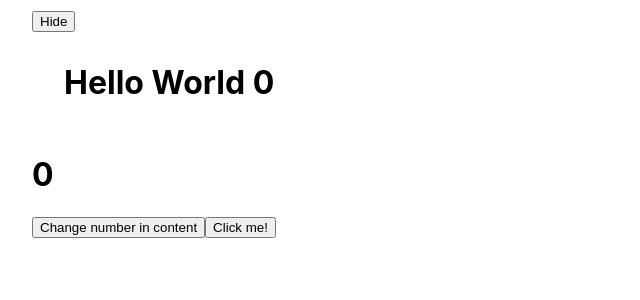
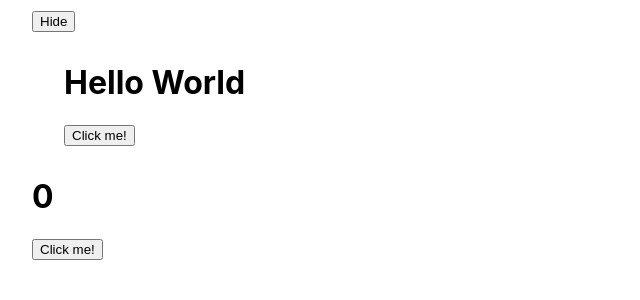
Before and after one commit to khiemk31/ReactJs, a React (Create React App) app in the folder fake_tiktok/: page / in a window 1280 px wide. Shown: the top 300 px of the page, without its empty margins (0-640 px from the left). Built offline with nearby package versions, Linux system fonts and the light colour scheme.

Commit message:
no message

```diff
--- a/fake_tiktok/src/App.js
+++ b/fake_tiktok/src/App.js
@@ -1,4 +1,4 @@
-import { useState, memo } from "react";
+import { useState, useCallback } from "react";
 import Content from "./Content";
 //1. memo() -> Higher Order Component (HOC)
 //2. useCallback()
@@ -10,20 +10,15 @@ import Content from "./Content";
 function App() {
   const [show, setShow] = useState(true);
   const [count, setCount] = useState(0);
-  const [number, setNumber] = useState(0);
 
-  const changeNumberInContent = () => {
-    setNumber(Math.random());
-  };
-  const handleClick = () => {
-    setCount(count + 1);
-  };
+  const handleClick = useCallback(() => {
+    setCount((prev) => prev + 1);
+  }, []);
   return (
     <div style={{ padding: "10px  32px" }}>
       <button onClick={() => setShow(!show)}>{show ? "Hide" : "Show"}</button>
-      {show && <Content number={number} />}
+      {show && <Content onIncrease={handleClick} />}
       <h1>{count}</h1>
-      <button onClick={changeNumberInContent}>Change number in content</button>
       <button onClick={handleClick}>Click me!</button>
     </div>
   );
--- a/fake_tiktok/src/Content.js
+++ b/fake_tiktok/src/Content.js
@@ -1,10 +1,11 @@
 import { useRef, useState, memo } from "react";
 
-function Content({ number }) {
+function Content({ onIncrease }) {
   console.log("re-render");
   return (
     <div style={{ padding: "10px  32px" }}>
-      <h1>Hello World {number}</h1>
+      <h1>Hello World </h1>
+      <button onClick={onIncrease}>Click me!</button>
     </div>
   );
 }
```
